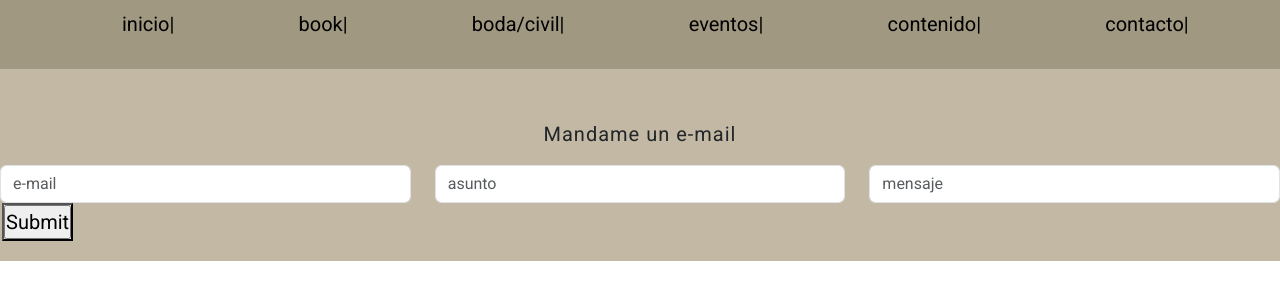
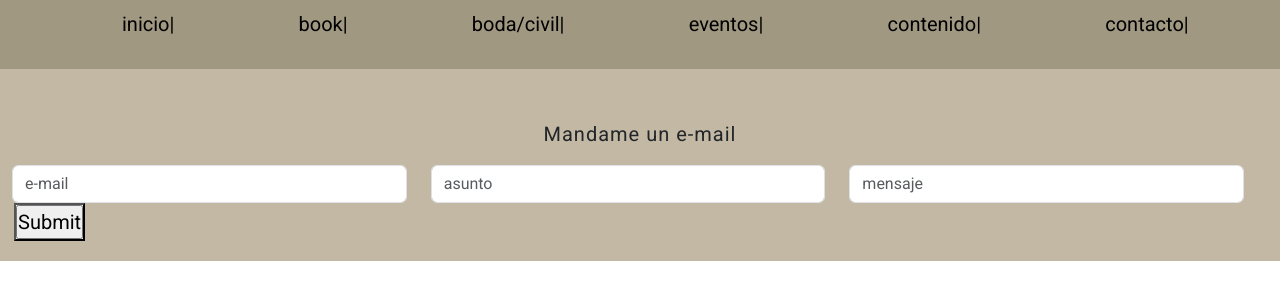
Before and after one commit to camilamurciano/PF-Murciano, a plain HTML site: page html/contactosss.html in a window 1280 px wide. Shown: the part 51-350 px from the top of the page. Drawn offline with nearby package versions, Linux system fonts and the light colour scheme; a web font is replaced by a local one.

Commit message:
colocacion de container en contactos de bootstrap

```diff
--- a/html/contactosss.html
+++ b/html/contactosss.html
@@ -37,7 +37,7 @@
             </div>
                 <section class="mail-contacto">
                     <p>Mandame un e-mail</p>
-                <div class="row">
+                <div class="container-fluid row">
                     <div class="col">
                         <input type="text" class="form-control" placeholder="e-mail" aria-label="First name">
                     </div>
```
